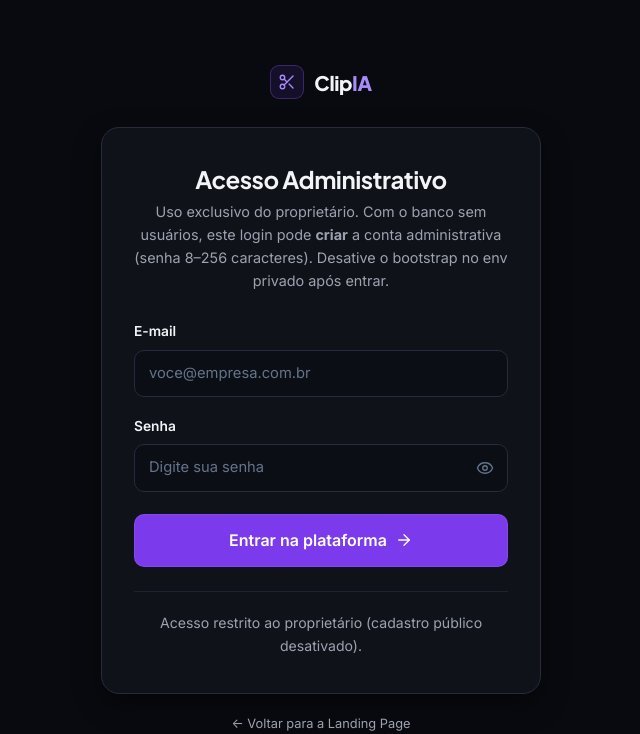
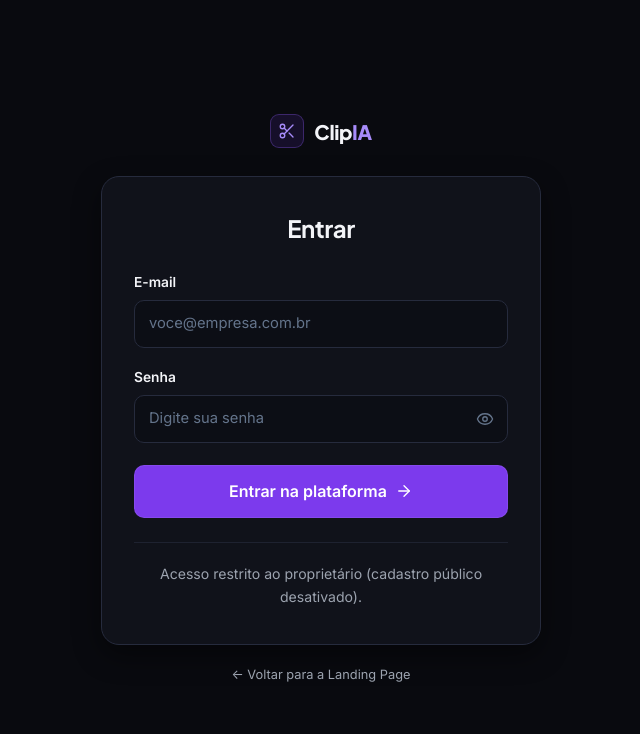
Before and after one commit to Sthevan23/clip_ia, a PHP site: page /interno/login.php in a window 1280 px wide. Shown: the top 734 px of the page, without its empty margins (319-959 px from the left). Run offline with PHP 8.4, Linux system fonts and the light colour scheme.

Commit message:
Simplifica titulo da pagina de login (remove texto de env na UI).
Co-authored-by: Cursor <cursoragent@cursor.com>

```diff
--- a/login.php
+++ b/login.php
@@ -74,15 +74,7 @@ require_once __DIR__ . '/includes/header.php';
 
     <section class="auth-card" aria-labelledby="login-title">
         <div class="auth-header">
-            <h1 id="login-title" class="auth-title">Acesso Administrativo</h1>
-            <p class="auth-subtitle">
-                Uso exclusivo do proprietário.
-                <?php if (defined('CLIPIA_BOOTSTRAP_OWNER_ON_FIRST_LOGIN') && CLIPIA_BOOTSTRAP_OWNER_ON_FIRST_LOGIN): ?>
-                    Com o banco sem usuários, este login pode <strong>criar</strong> a conta administrativa (senha 8–256 caracteres). Desative o bootstrap no env privado após entrar.
-                <?php else: ?>
-                    Use as credenciais definidas no env privado (<code>ADMIN_OWNER_*</code>) ou habilite temporariamente <code>CLIPIA_BOOTSTRAP_OWNER_ON_FIRST_LOGIN=1</code> para o primeiro acesso.
-                <?php endif; ?>
-            </p>
+            <h1 id="login-title" class="auth-title">Entrar</h1>
         </div>
 
         <?php render_flash_container(); ?>
```
